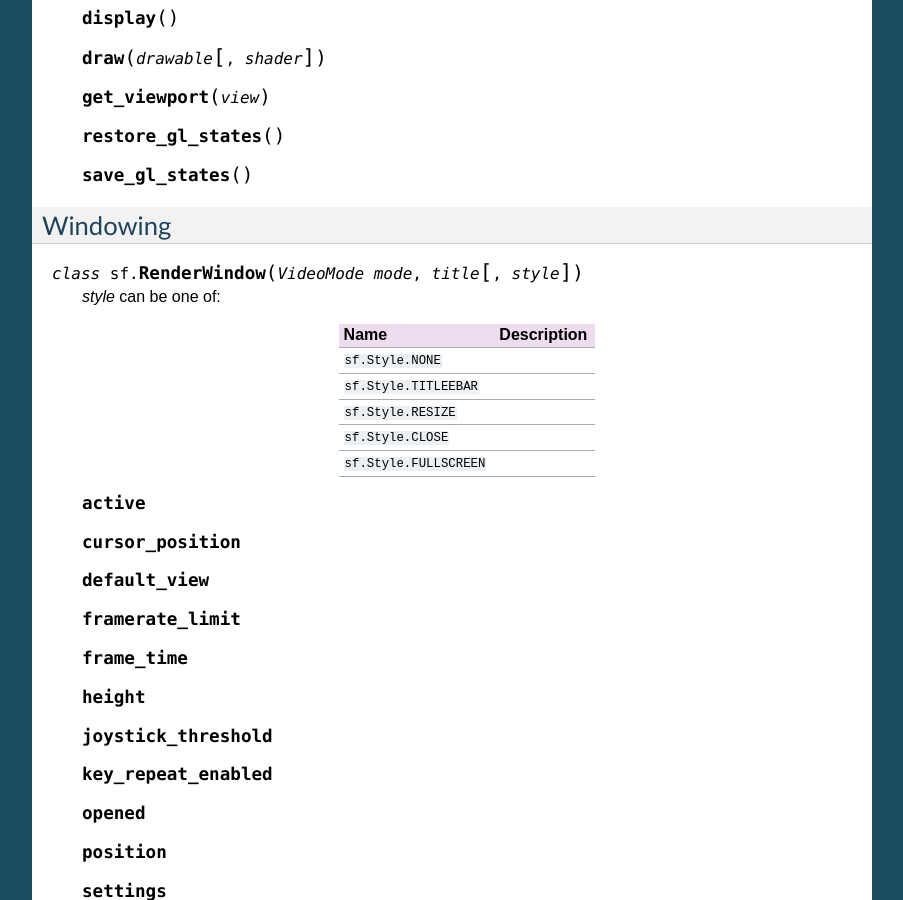
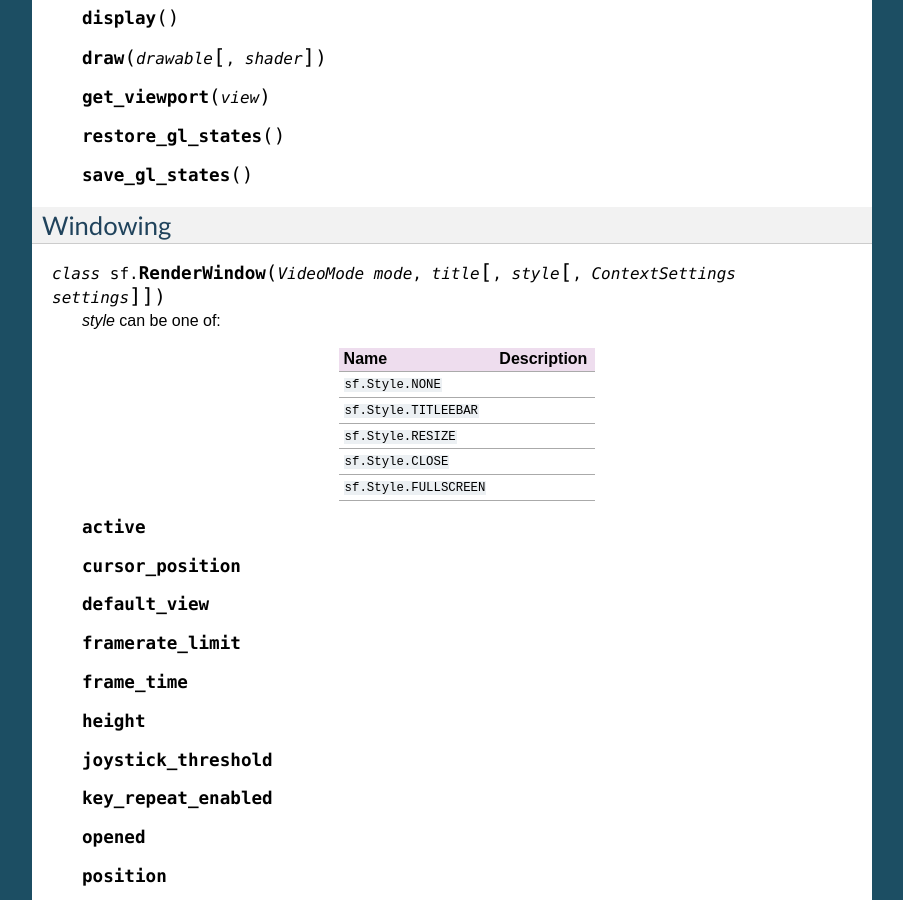
Before and after one commit to intjelic/python-sfml, a Sphinx documentation site: the page built from doc/sphinx/source/graphics.rst, in a window 1280 px wide and 900 px high, scrolled down 5645 px. Shown: the whole window, without its empty margins (198-1101 px from the left). Built offline with Sphinx 7.4.7, drawn with Linux system fonts in a browser that asks for light colours.

```diff
--- a/doc/sphinx/source/graphics.rst
+++ b/doc/sphinx/source/graphics.rst
@@ -263,7 +263,8 @@ Windowing
 ---------
 
 
-.. class:: RenderWindow(VideoMode mode, title[, style])
+.. class:: RenderWindow(VideoMode mode, title\
+                        [, style[, ContextSettings settings]])
 
    *style* can be one of:
 
```
